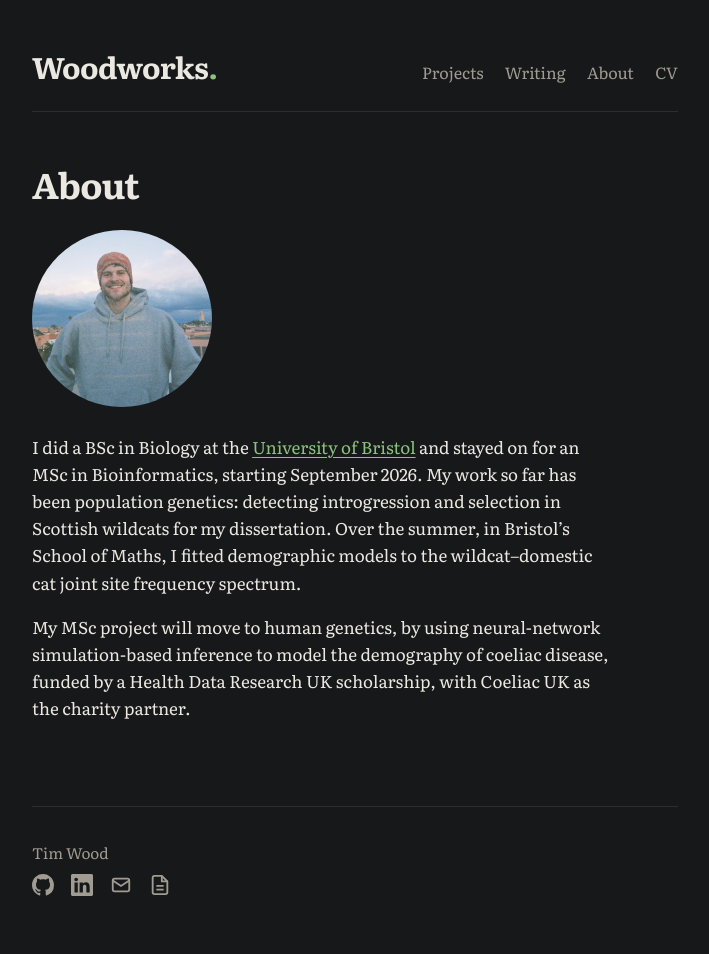
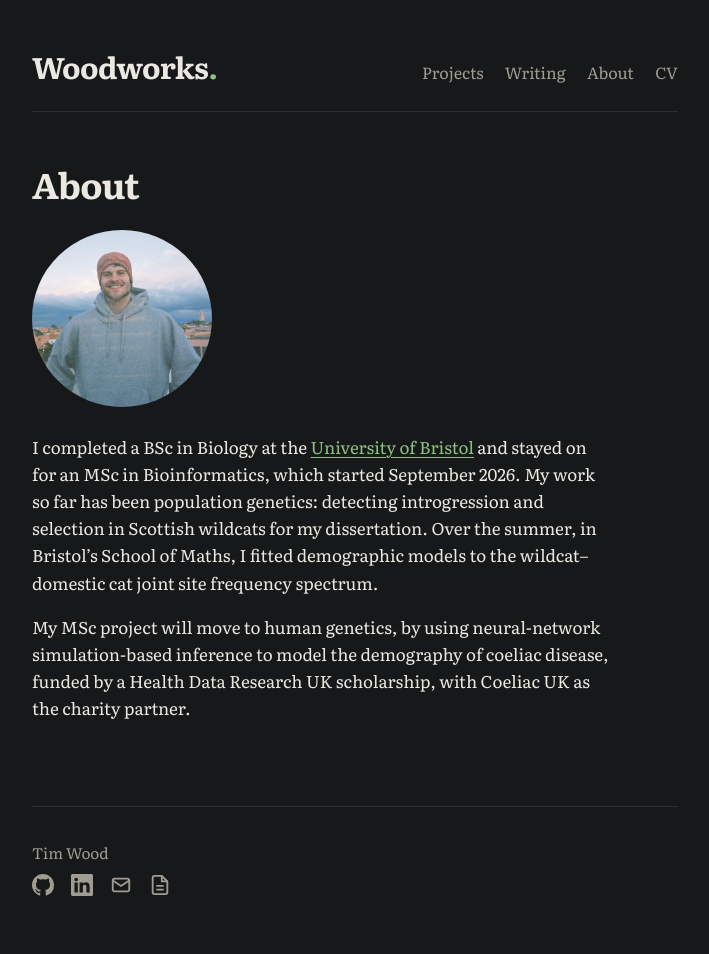
Before and after one commit to timj-wood/timj-wood.github.io, a Jekyll site: the page built from about.md, in a window 1280 px wide. Shown: the whole page, without its empty margins (285-994 px from the left). Built offline with Jekyll 4.4.1, drawn with Linux system fonts in a browser that asks for light colours.

Commit message:
Update about.md

```diff
--- a/about.md
+++ b/about.md
@@ -4,6 +4,6 @@ permalink: /about/
 ---
 <img class="portrait" src="/assets/img/profile.jpeg" alt="Tim Wood">
 
-I did a BSc in Biology at the [University of Bristol](https://www.bristol.ac.uk/) and stayed on for an MSc in Bioinformatics, starting September 2026. My work so far has been population genetics: detecting introgression and selection in Scottish wildcats for my dissertation. Over the summer, in Bristol's School of Maths, I fitted demographic models to the wildcat–domestic cat joint site frequency spectrum.
+I completed a BSc in Biology at the [University of Bristol](https://www.bristol.ac.uk/) and stayed on for an MSc in Bioinformatics, which started September 2026. My work so far has been population genetics: detecting introgression and selection in Scottish wildcats for my dissertation. Over the summer, in Bristol's School of Maths, I fitted demographic models to the wildcat–domestic cat joint site frequency spectrum.
 
 My MSc project will move to human genetics, by using neural-network simulation-based inference to model the demography of coeliac disease, funded by a Health Data Research UK scholarship, with Coeliac UK as the charity partner.
```
